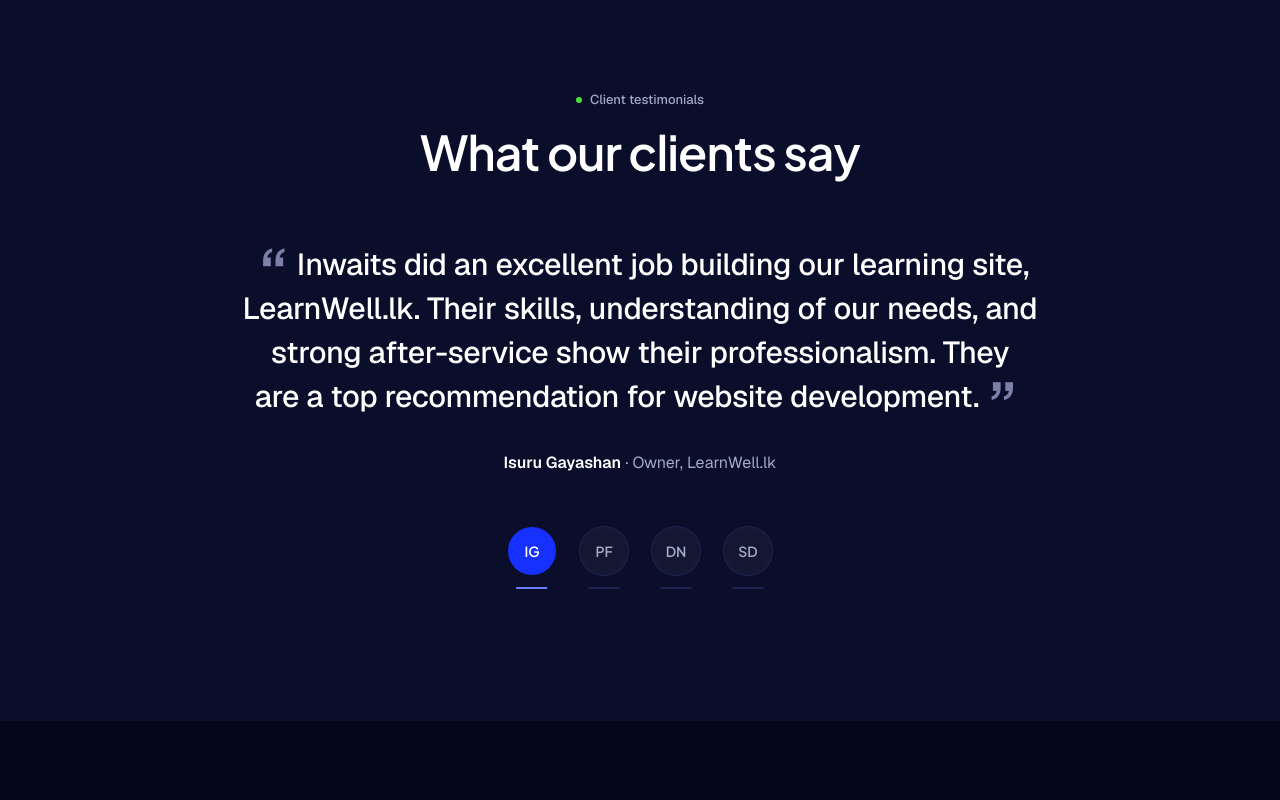
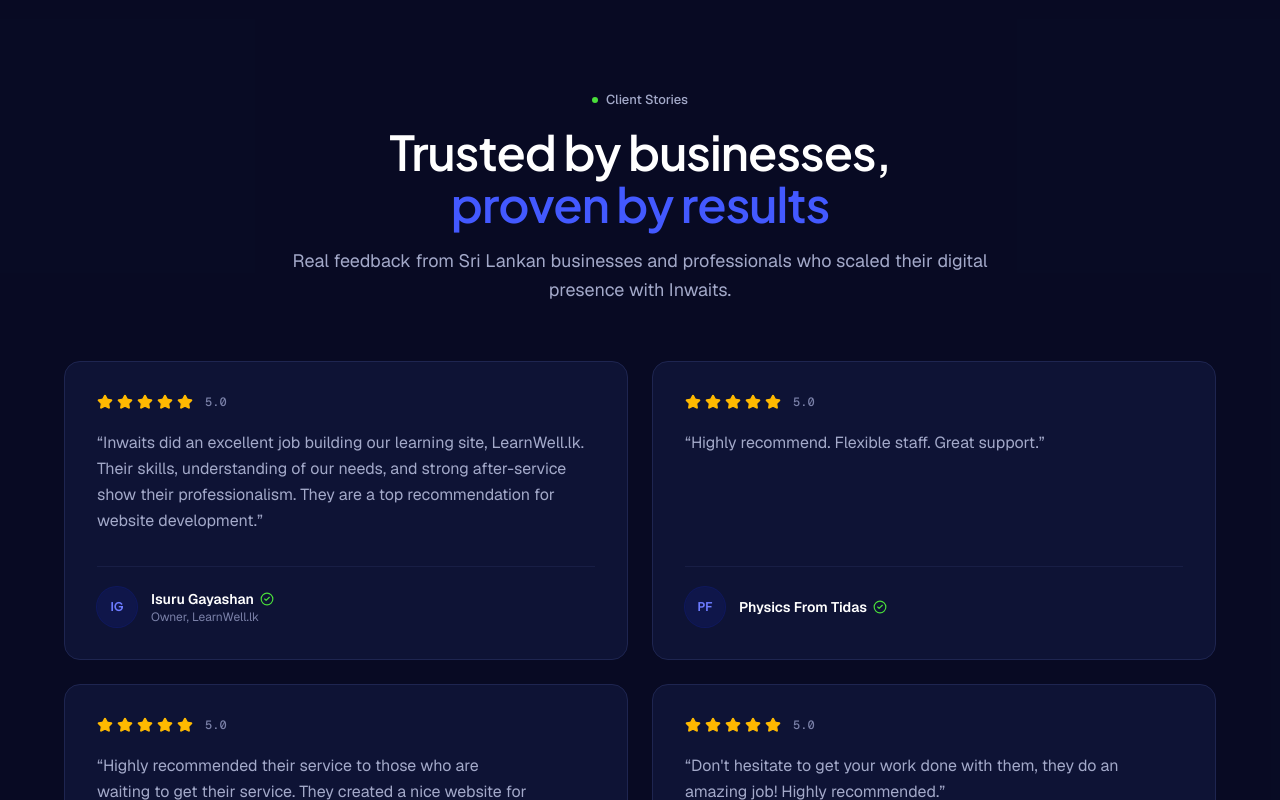
Before and after one commit to Hashandev/Inwaits_com, a Next.js app: page / in a window 1280 px wide. Shown: the part 1760-2560 px from the top of the page. Built offline with nearby package versions, Linux system fonts and the light colour scheme; no server answers.

Commit message:
Redesign Client Testimonials with modern minimalist card grid layout

```diff
--- a/components/sections/testimonials.tsx
+++ b/components/sections/testimonials.tsx
@@ -1,24 +1,29 @@
 "use client";
 
 // components/sections/testimonials.tsx
-// "What our clients say": one review at a time in large type, with a row of
-// initials to switch between them. Reviews change automatically (a thin line
-// under the current person shows the time) and pause while hovered or focused.
-// Content lives in data/testimonials.ts.
+// Modern & minimalist client testimonials:
+// Clean multi-column masonry cards with subtle glow borders, 5-star ratings,
+// verified badges, and smooth in-view entrance animations.
 
-import { useState } from "react";
-import { useReducedMotion } from "motion/react";
+import { Star, CheckCircle2 } from "lucide-react";
+import { motion, type Variants } from "motion/react";
 import { SectionHeader } from "@/components/ui/section-header";
-import { Reveal } from "@/components/ui/animated-section";
 import { testimonials } from "@/data/testimonials";
-import { cn } from "@/lib/utils";
 
-/** Seconds each review stays on screen */
-const ROTATE_SECONDS = 7;
+const EASE = [0.22, 1, 0.36, 1] as const;
 
-/** Large quiet quote marks that sit inline with the text without making lines taller */
-const quoteMark =
-  "relative top-[0.36em] mx-1.5 font-heading text-[2.2em] leading-[0] font-semibold text-text-dim select-none";
+const cardVariants: Variants = {
+  hidden: { opacity: 0, y: 32 },
+  visible: (i: number) => ({
+    opacity: 1,
+    y: 0,
+    transition: {
+      duration: 0.5,
+      delay: i * 0.1,
+      ease: EASE,
+    },
+  }),
+};
 
 function initials(name: string) {
   return name
@@ -31,111 +36,76 @@ function initials(name: string) {
 }
 
 export function Testimonials() {
-  const [active, setActive] = useState(0);
-  const reduce = useReducedMotion();
-
-  function handleTimerEnd(event: React.AnimationEvent<HTMLSpanElement>) {
-    // Ignore instant "ends" (e.g. when animations are switched off by the system)
-    if (event.elapsedTime < 1) return;
-    setActive((i) => (i + 1) % testimonials.length);
-  }
-
   return (
     <section
       id="testimonials"
       aria-labelledby="testimonials-title"
-      className="section-y relative bg-bg-soft"
+      className="section-y relative bg-bg-soft/60"
     >
       <div className="container-page">
         <SectionHeader
           id="testimonials-title"
-          pill="Client testimonials"
+          pill="Client Stories"
           title={
             <>
-              What our clients say
+              Trusted by businesses, <span className="text-primary-ink">proven by results</span>
             </>
           }
+          description="Real feedback from Sri Lankan businesses and professionals who scaled their digital presence with Inwaits."
         />
 
-        <Reveal className="group mx-auto mt-12 max-w-4xl text-center md:mt-16">
-          {/* All reviews share one grid cell, so the height never jumps */}
-          <div className="grid">
-            {testimonials.map((t, i) => {
-              const isActive = i === active;
-              return (
-                <figure
+        {/* Minimalist modern grid cards */}
+        <div className="mx-auto mt-14 grid max-w-6xl gap-5 sm:grid-cols-2 lg:gap-6">
+          {testimonials.map((t, i) => (
+            <motion.div
               key={t.name}
-                  aria-hidden={!isActive}
-                  className={cn(
-                    "self-center transition-[opacity,transform,visibility] ease-out [grid-area:1/1]",
-                    isActive
-                      ? "visible translate-y-0 opacity-100 delay-150 duration-300"
-                      : "invisible translate-y-2 opacity-0 duration-150",
-                  )}
+              custom={i}
+              variants={cardVariants}
+              initial="hidden"
+              whileInView="visible"
+              viewport={{ once: true, amount: 0.2 }}
+              className="group card-surface relative flex flex-col justify-between rounded-2xl p-7 transition-[border-color,background-color,transform] duration-300 hover:-translate-y-1 hover:border-primary/40 hover:bg-card/90 sm:p-8"
             >
-                  <blockquote className="text-xl leading-relaxed font-medium tracking-[-0.01em] text-balance text-text sm:text-2xl md:text-[1.9rem] md:leading-[1.45]">
-                    {/* Big quote marks before the first word and after the last word */}
-                    <span aria-hidden="true" className={quoteMark}>
-                      &ldquo;
-                    </span>
-                    {t.quote}
-                    <span aria-hidden="true" className={quoteMark}>
-                      &rdquo;
-                    </span>
-                  </blockquote>
-                  <figcaption className="mt-8 text-sm sm:text-base">
-                    <span className="font-semibold text-text">{t.name}</span>
-                    {t.role && <span className="text-text-muted"> · {t.role}</span>}
-                  </figcaption>
-                </figure>
-              );
-            })}
+              <div>
+                {/* 5-star rating */}
+                <div className="flex items-center gap-1 text-amber-400">
+                  {Array.from({ length: 5 }).map((_, starIndex) => (
+                    <Star
+                      key={starIndex}
+                      className="size-4 fill-amber-400 text-amber-400"
+                      aria-hidden="true"
+                    />
+                  ))}
+                  <span className="ml-2 font-mono text-xs font-medium text-text-dim">5.0</span>
                 </div>
 
-          {/* People: pick a review */}
-          <div
-            role="group"
-            aria-label="Choose a review"
-            className="mt-12 flex justify-center gap-3 sm:gap-4"
-          >
-            {testimonials.map((t, i) => {
-              const isActive = i === active;
-              return (
-                <button
-                  key={t.name}
-                  type="button"
-                  onClick={() => setActive(i)}
-                  aria-label={`Show review from ${t.name}`}
-                  aria-pressed={isActive}
-                  className="flex flex-col items-center gap-3 rounded-xl p-1"
-                >
-                  <span
-                    className={cn(
-                      "grid size-11 place-items-center rounded-full font-heading text-sm font-semibold transition-colors duration-150 ease-out sm:size-12",
-                      isActive
-                        ? "bg-primary text-white"
-                        : "bg-white/[0.04] text-text-muted ring-1 ring-border hover:text-text hover:ring-border-strong",
+                {/* Quote text */}
+                <p className="mt-5 text-[15px] leading-relaxed text-text-muted transition-colors duration-200 group-hover:text-text sm:text-base">
+                  &ldquo;{t.quote}&rdquo;
+                </p>
+              </div>
+
+              {/* Author footer */}
+              <div className="mt-8 flex items-center gap-3.5 border-t border-border/60 pt-5">
+                <div className="grid size-10 place-items-center rounded-full bg-primary/10 font-heading text-xs font-bold text-primary-light ring-1 ring-primary/20 transition-colors duration-200 group-hover:bg-primary group-hover:text-white">
+                  {initials(t.name)}
+                </div>
+                <div className="min-w-0 flex-1">
+                  <div className="flex items-center gap-1.5">
+                    <span className="truncate text-sm font-semibold text-text">{t.name}</span>
+                    <CheckCircle2
+                      aria-label="Verified client"
+                      className="size-3.5 shrink-0 text-accent"
+                    />
+                  </div>
+                  {t.role && (
+                    <span className="block truncate text-xs text-text-dim">{t.role}</span>
                   )}
-                  >
-                    {initials(t.name)}
-                  </span>
-                  <span className="relative h-0.5 w-8 overflow-hidden rounded-full bg-border">
-                    {isActive &&
-                      (reduce ? (
-                        <span className="absolute inset-0 bg-primary-light" />
-                      ) : (
-                        <span
-                          onAnimationEnd={handleTimerEnd}
-                          style={{ animationDuration: `${ROTATE_SECONDS}s` }}
-                          className="absolute inset-0 origin-left animate-progress bg-primary-light group-focus-within:[animation-play-state:paused] group-hover:[animation-play-state:paused]"
-                        />
+                </div>
+              </div>
+            </motion.div>
           ))}
-                  </span>
-                </button>
-              );
-            })}
         </div>
-        </Reveal>
       </div>
     </section>
   );
```
Lines whose indentation alone changed are shown as unchanged.
